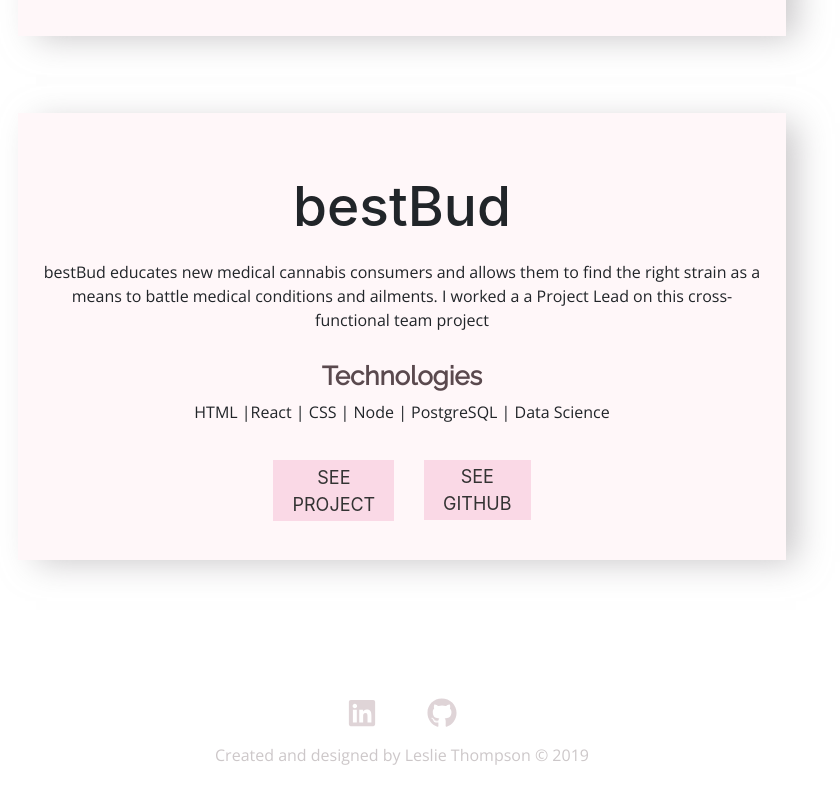
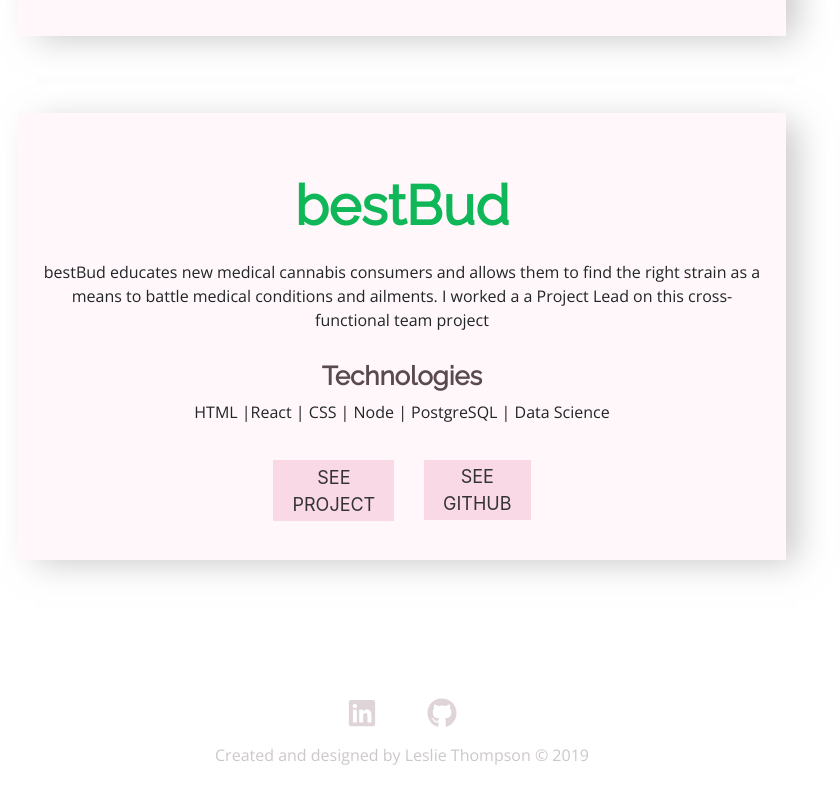
Before and after one commit to LCRT215/Portfolio, a React (Create React App) app: page /work in a window 1280 px wide. Shown: the part 3175-3967 px from the top of the page, without its empty margins (238-1078 px from the left). Built offline with nearby package versions, Linux system fonts and the light colour scheme; a web font is replaced by a local one.

Commit message:
data notes

```diff
--- a/src/components/Projects/Projects.css
+++ b/src/components/Projects/Projects.css
@@ -33,7 +33,8 @@
   /* Keeps the content on a single line */
   letter-spacing: 0.05em;
   /* Adjust as needed */
-  -webkit-animation: typing 3.5s steps(30, end), blink-caret 0.5s step-end infinite;
+  -webkit-animation: typing 3.5s steps(30, end),
+    blink-caret 0.5s step-end infinite;
   animation: typing 3.5s steps(30, end), blink-caret 0.5s step-end infinite;
 }
 
@@ -105,6 +106,8 @@
   margin-bottom: 1.5%;
 }
 
+/* PROJECT TITLES */
+
 .loveLeslie {
   font-family: "Mansalva", cursive;
   color: #cd5c5c;
@@ -121,6 +124,12 @@
   font-family: "Comfortaa", cursive;
   font-weight: bold;
   color: #d6b45e;
+}
+
+.bestBud {
+  font-family: "Raleway", sans-serif;
+  font-weight: bold;
+  color: #10b758;
 }
 
 .techContainer {
@@ -177,7 +186,8 @@
   -webkit-transition: -webkit-transform 0.6s cubic-bezier(0, 0.9, 0.13, 0.9);
   transition: -webkit-transform 0.6s cubic-bezier(0, 0.9, 0.13, 0.9);
   transition: transform 0.6s cubic-bezier(0, 0.9, 0.13, 0.9);
-  transition: transform 0.6s cubic-bezier(0, 0.9, 0.13, 0.9), -webkit-transform 0.6s cubic-bezier(0, 0.9, 0.13, 0.9);
+  transition: transform 0.6s cubic-bezier(0, 0.9, 0.13, 0.9),
+    -webkit-transform 0.6s cubic-bezier(0, 0.9, 0.13, 0.9);
   -webkit-transform: translate3D(0, 0, 0);
   transform: translate3D(0, 0, 0);
 }
@@ -194,7 +204,8 @@
   z-index: -1;
 }
 
-.button:hover:before, .button:focus:before {
+.button:hover:before,
+.button:focus:before {
   -webkit-transform: translate3D(10px, 0, 0);
   transform: translate3D(10px, 0, 0);
 }
@@ -204,7 +215,8 @@
   transform: translate3D(0, 0, 0);
 }
 
-.button:focus, .button:active {
+.button:focus,
+.button:active {
   outline: none;
 }
 
@@ -219,11 +231,13 @@
   -webkit-transition: -webkit-transform 0.6s cubic-bezier(0, 0.9, 0.13, 0.9);
   transition: -webkit-transform 0.6s cubic-bezier(0, 0.9, 0.13, 0.9);
   transition: transform 0.6s cubic-bezier(0, 0.9, 0.13, 0.9);
-  transition: transform 0.6s cubic-bezier(0, 0.9, 0.13, 0.9), -webkit-transform 0.6s cubic-bezier(0, 0.9, 0.13, 0.9);
+  transition: transform 0.6s cubic-bezier(0, 0.9, 0.13, 0.9),
+    -webkit-transform 0.6s cubic-bezier(0, 0.9, 0.13, 0.9);
   position: relative;
 }
 
-.button:hover .button__inner, .button:focus .button__inner {
+.button:hover .button__inner,
+.button:focus .button__inner {
   -webkit-transform: translate3D(0, -10px, 0);
   transform: translate3D(0, -10px, 0);
 }
@@ -233,7 +247,8 @@
   transform: translate3D(0, 0, 0);
 }
 
-.button:hover .button__inner, .button:focus .button__inner {
+.button:hover .button__inner,
+.button:focus .button__inner {
   background-color: #fff;
 }
 
@@ -250,7 +265,8 @@
   background-color: #fad9e6;
 }
 
-.button--secondary:hover .button__inner, .button--secondary:focus .button__inner {
+.button--secondary:hover .button__inner,
+.button--secondary:focus .button__inner {
   background-color: #fad9e6;
 }
 
```
Also changed, not shown: src/components/Projects/projectData.js (+8 -0 lines). Lines whose indentation alone changed are shown as unchanged.
